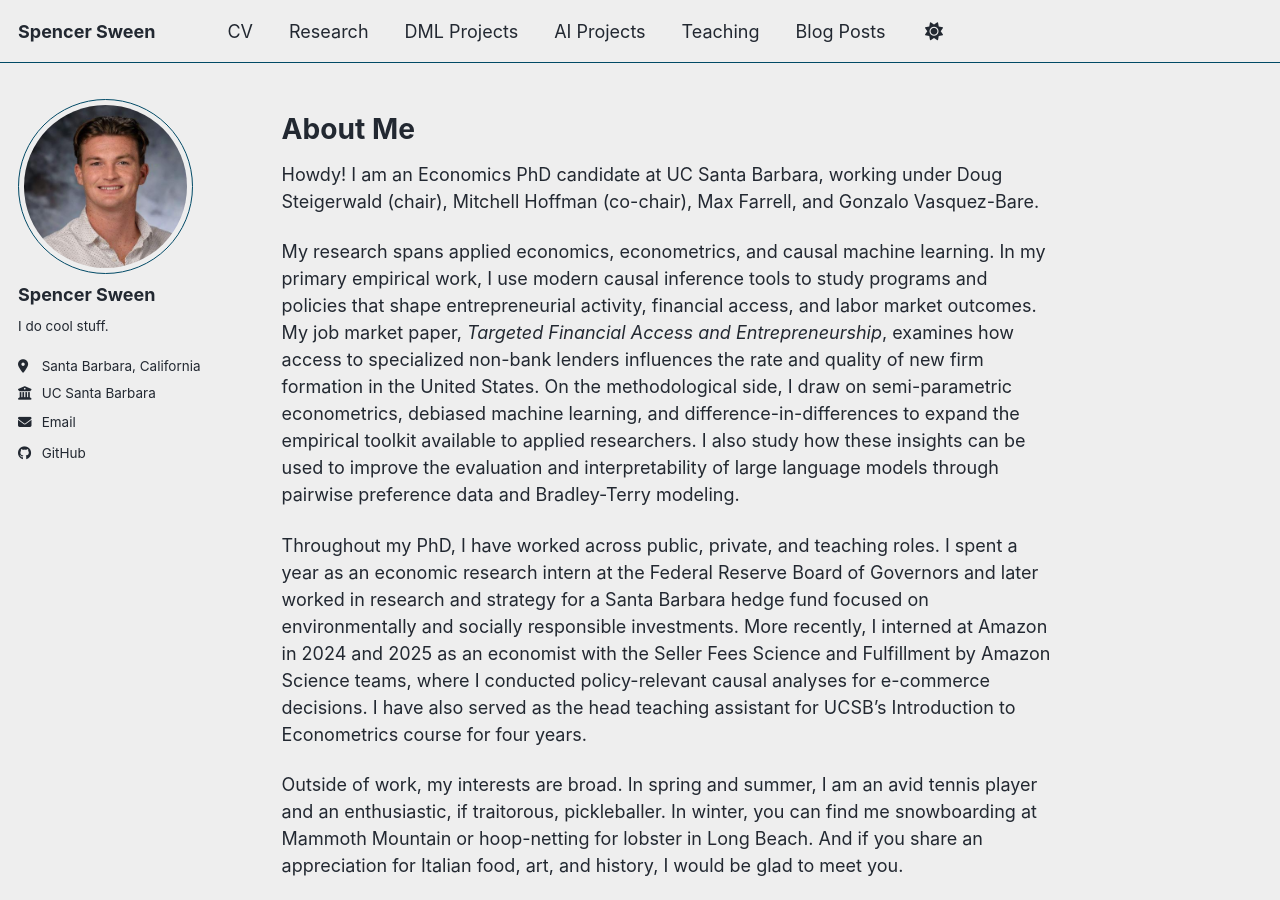
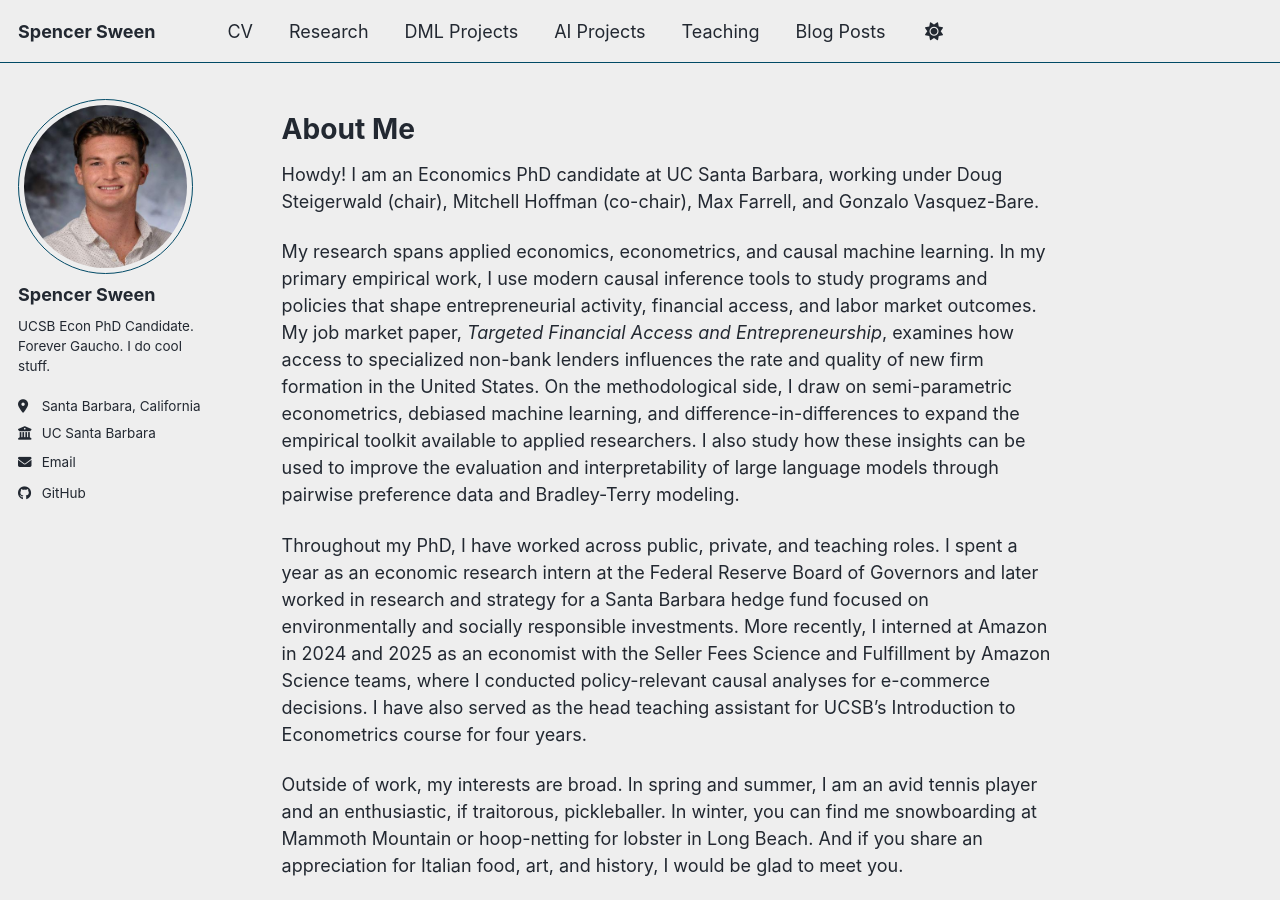
Before and after one commit to spencersween/spencersween.github.io, a Jekyll site: the page built from _pages/about.md, in a window 1280 px wide and 900 px high. Built offline with Jekyll 4.4.1, drawn with Linux system fonts in a browser that asks for light colours; a script bundle is joined from its source files by our own code; library files that are not in the unit come from our copies.

Commit message:
Update author bio in _config.yml

```diff
--- a/_config.yml
+++ b/_config.yml
@@ -24,7 +24,7 @@ author:
   # Biographic information
   avatar           : "my_profile.png"
   name             : "Spencer Sween"
-  bio              : "I do cool stuff."
+  bio              : "UCSB Econ PhD Candidate. Forever Gaucho. I do cool stuff."
   location         : "Santa Barbara, California"
   employer         : "UC Santa Barbara"
   email            : "spencersween@ucsb.edu"
```
